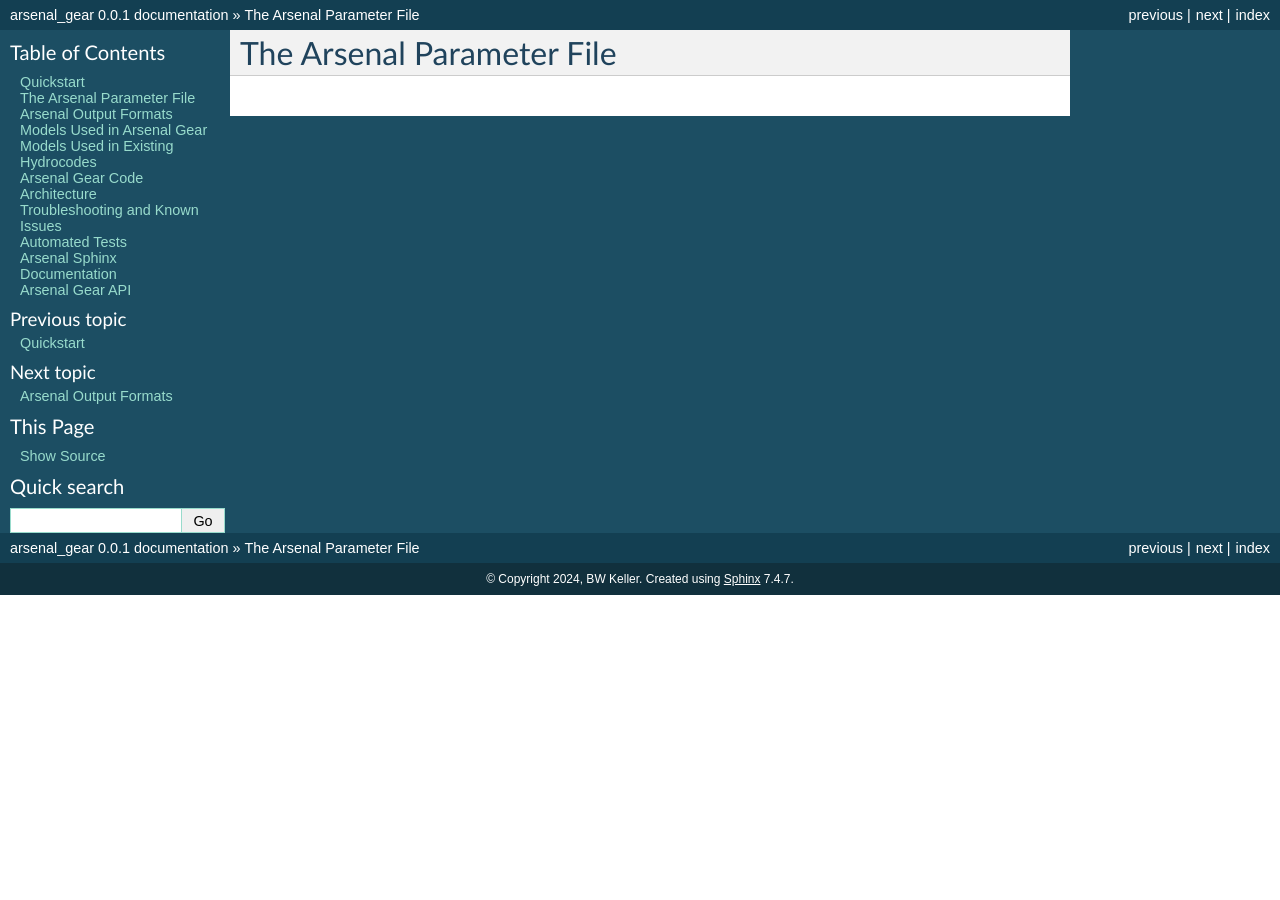
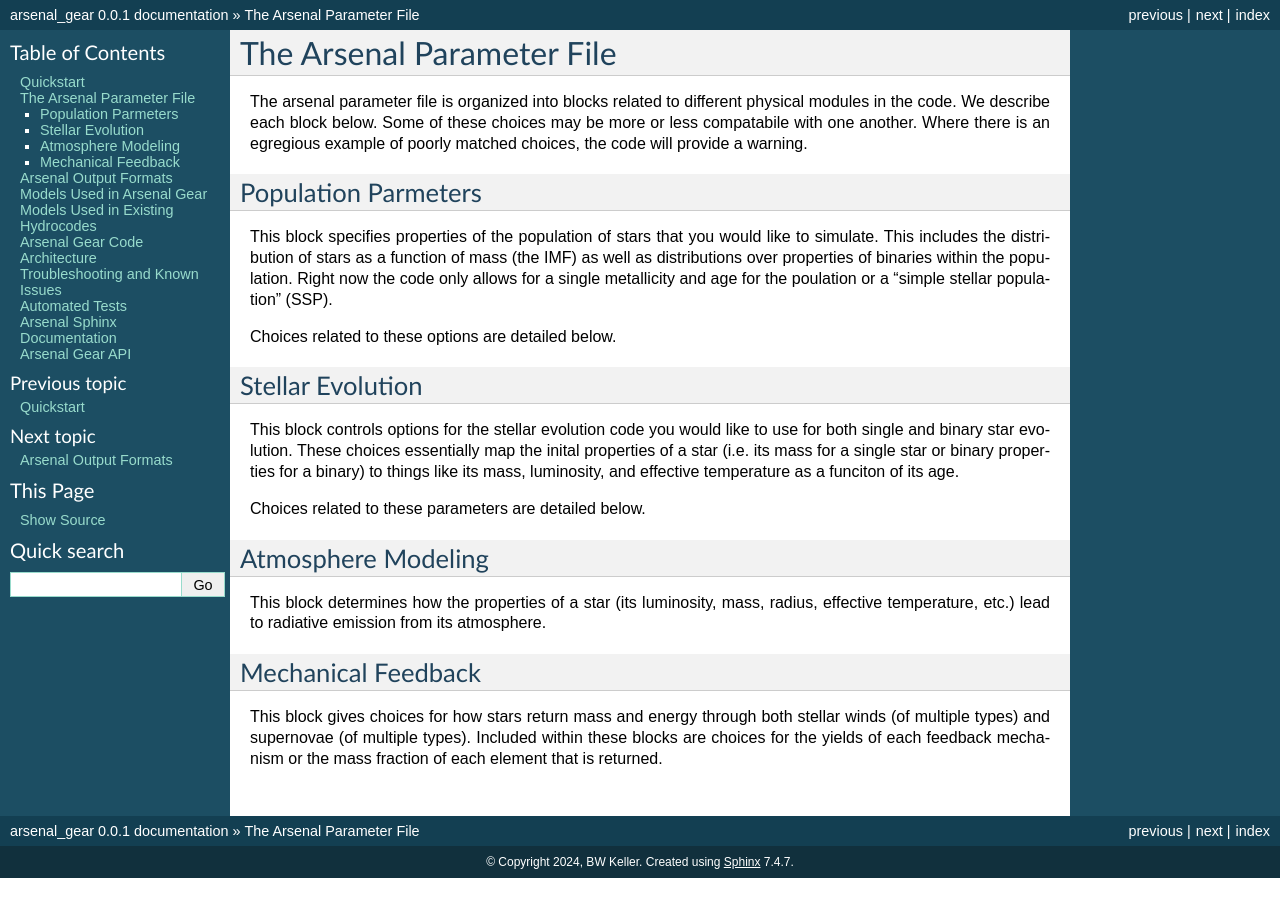
Before and after one commit to arsenal-popsynth/arsenal_gear, a Sphinx documentation site: the page built from docs/parameters.rst, in a window 1280 px wide. Built offline with Sphinx 7.4.7, drawn with Linux system fonts in a browser that asks for light colours.

Commit message:
parameter outline and header changed

```diff
--- a/docs/parameters.rst
+++ b/docs/parameters.rst
@@ -1,3 +1,44 @@
 ==========================
 The Arsenal Parameter File
 ==========================
+
+
+The arsenal parameter file is organized into blocks related to different physical modules
+in the code. We describe each block below. Some of these choices may be more or less
+compatabile with one another. Where there is an egregious example of poorly matched
+choices, the code will provide a warning.
+
+Population Parmeters
+********************
+
+This block specifies properties of the population of stars that you would like to
+simulate. This includes the distribution of stars as a function of mass (the IMF) as well
+as distributions over properties of binaries within the population. Right now the code
+only allows for a single metallicity and age for the poulation or a "simple stellar
+population" (SSP).
+
+Choices related to these options are detailed below.
+
+Stellar Evolution
+*****************
+
+This block controls options for the stellar evolution code you would like to use for both
+single and binary star evolution. These choices essentially map the inital properties of
+a star (i.e. its mass for a single star or binary properties for a binary) to things like
+its mass, luminosity, and effective temperature as a funciton of its age.
+
+Choices related to these parameters are detailed below.
+
+Atmosphere Modeling
+*******************
+
+This block determines how the properties of a star (its luminosity, mass, radius,
+effective temperature, etc.) lead to radiative emission from its atmosphere.
+
+Mechanical Feedback
+*******************
+
+This block gives choices for how stars return mass and energy through both stellar winds
+(of multiple types) and supernovae (of multiple types). Included within these blocks are
+choices for the yields of each feedback mechanism or the mass fraction of each element
+that is returned.
```
Also changed, not shown: docs/index.rst (+15 -6 lines).
